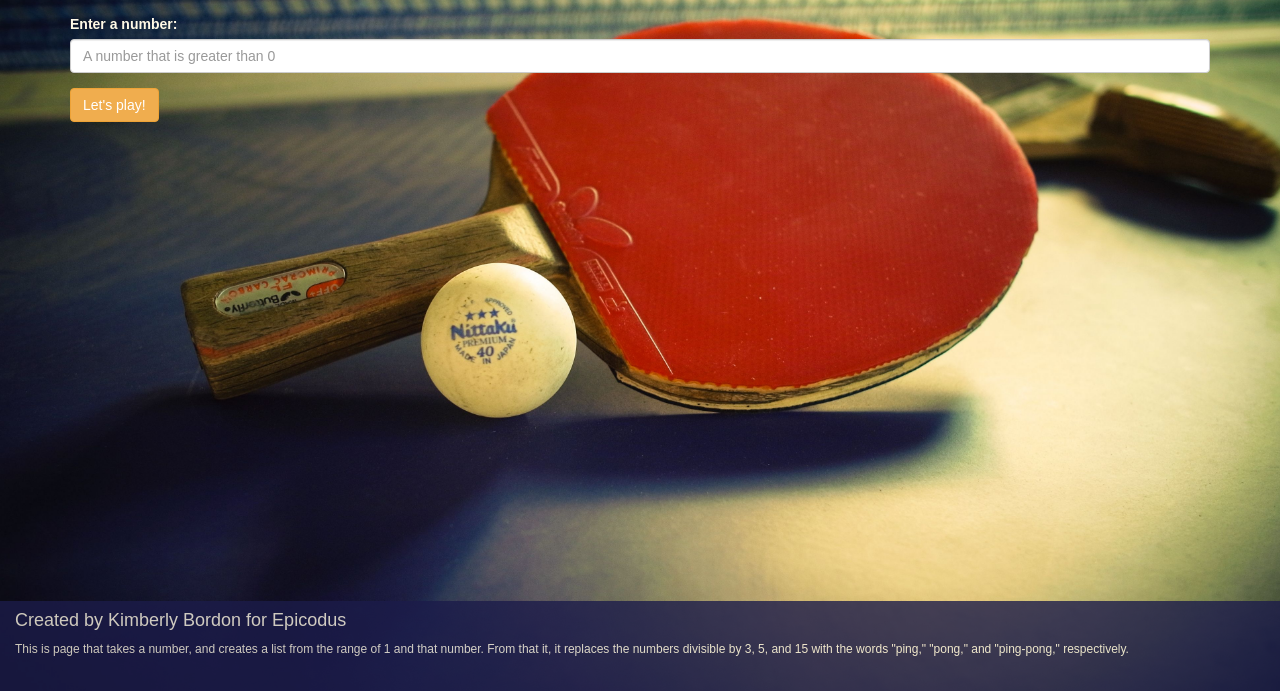
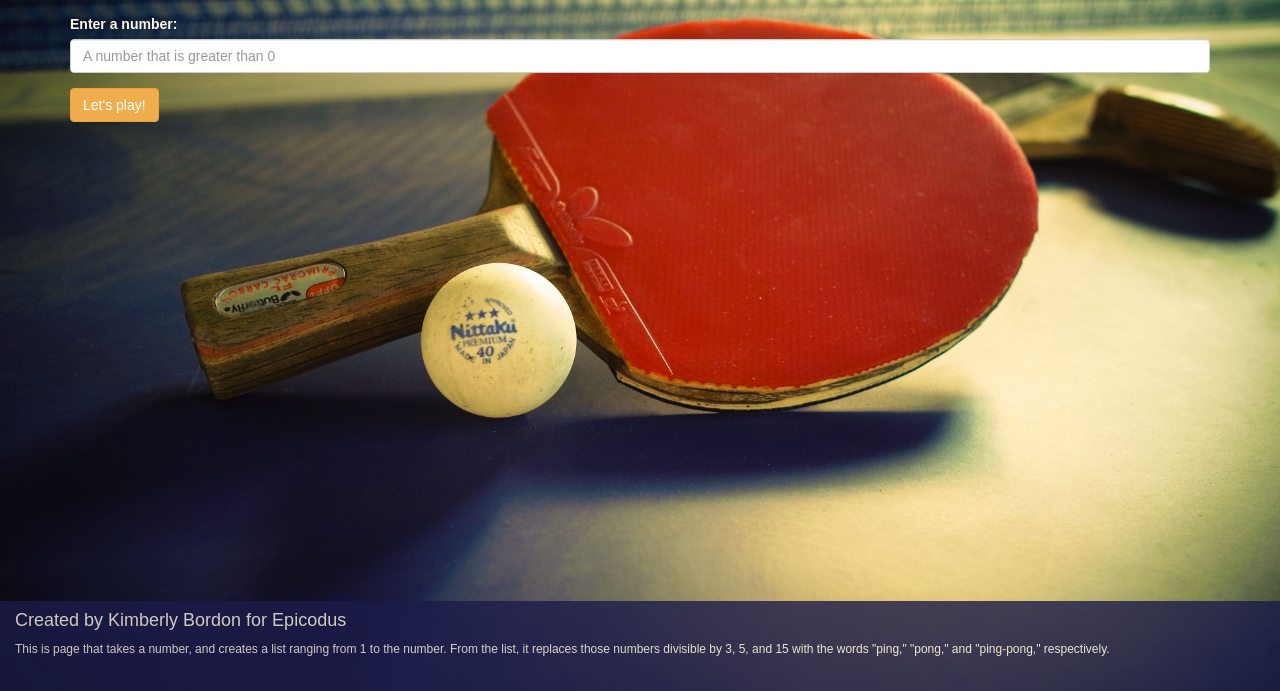
Before and after one commit to kbordon/ping-pong, a plain HTML site: page index.html in a window 1280 px wide. Shown: the part 109-800 px from the top of the page. Drawn offline with Linux system fonts and the light colour scheme.

Commit message:
Fix footer typos on index.html.

```diff
--- a/index.html
+++ b/index.html
@@ -59,7 +59,7 @@
            <!-- container results-box -->
       <div class="container bottom-info">
         <h4>Created by Kimberly Bordon for Epicodus</h4>
-        <p>This is page that takes a number, and creates a list from the range of 1 and that number. From that it, it replaces the numbers divisible by 3, 5, and 15 with the words "ping," "pong," and "ping-pong," respectively.</p>
+        <p>This is page that takes a number, and creates a list ranging from 1 to the number. From the list, it replaces those numbers divisible by 3, 5, and 15 with the words "ping," "pong," and "ping-pong," respectively.</p>
       </div>
     </div>
 
```
Also changed, not shown: 1 other file.
